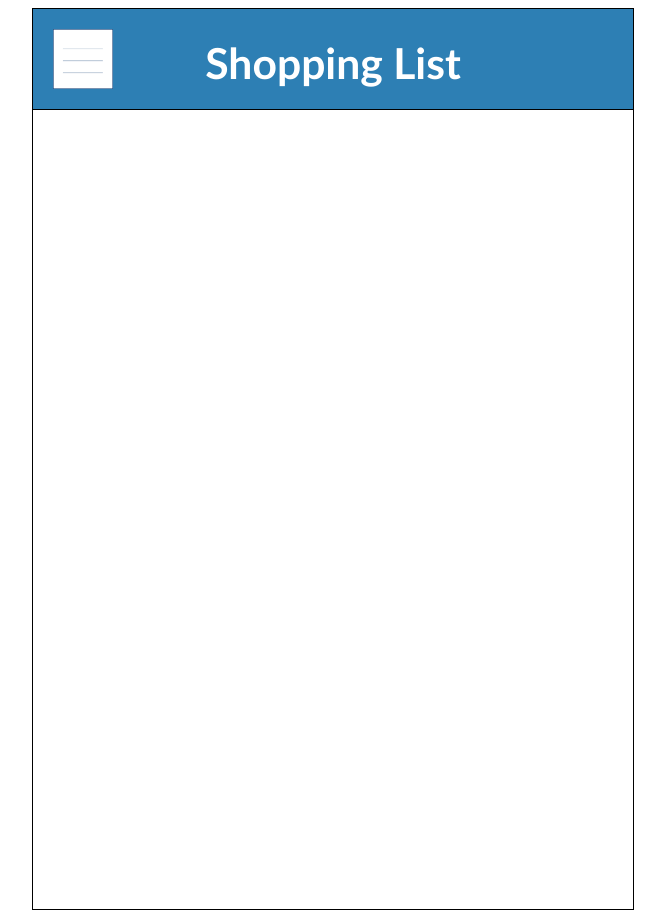
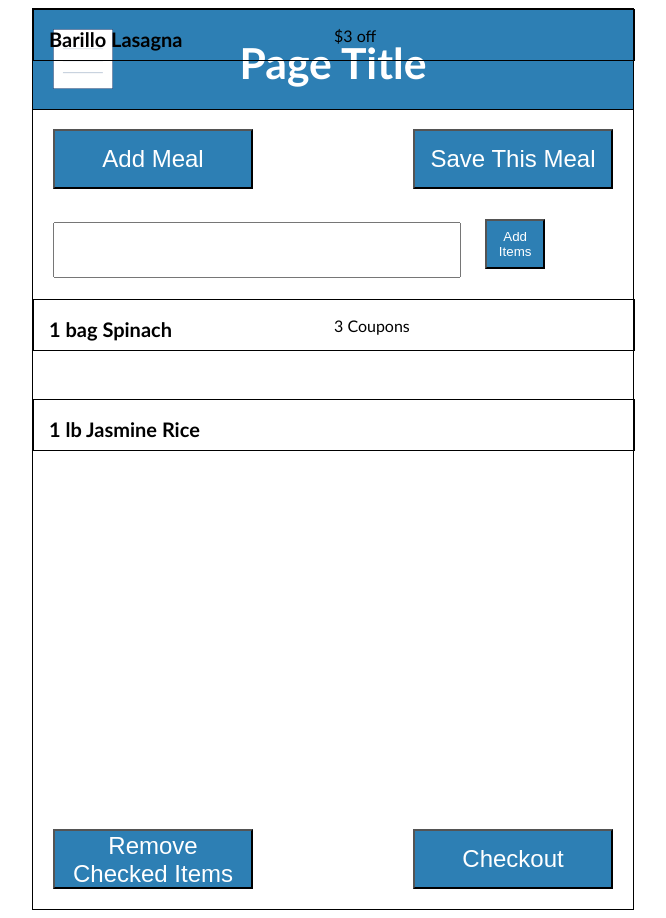
Before and after one commit to rachelboy/HFID-website, a PHP site: page /prototype/shopping_list.html in a window 1280 px wide. Shown: the whole page, without its empty margins (307-973 px from the left). Run offline with PHP 8.4, Linux system fonts and the light colour scheme.

Commit message:
Adding shopping list

```diff
--- a/prototype/css/main.css
+++ b/prototype/css/main.css
@@ -266,3 +266,100 @@ button, select{
     top: 420px;
     right: 15px;
 }
+
+
+
+
+
+
+
+.listItem{
+    position: absolute;
+    width: 600px;
+    height: 50px;
+    border: .5px solid black;
+}
+
+
+.listItem h2{
+    font-size: 15pt;
+    text-indent: 15px;
+}
+
+.listItem .coupons{
+    position: absolute;
+    left: 300px;
+    top: 0px;
+    font-size: 12pt;
+}
+
+.listItem input[type=image]{
+    height: 15px;
+    width: 30px;
+}
+
+#listItem_one{
+    left: 0px;
+    top: 290px;
+}
+
+#listItem_two input[type=image]{
+    position:absolute;
+    left: 0px;
+    top: 340px;
+}
+
+#listItem_three{
+    left: 0px;
+    top: 390px;
+}
+
+#listItem_four{
+    left: 0px;
+    top: 440px;
+}
+
+#listItem_five{
+    left: 0px;
+    top: 490px;
+}
+
+#listItem_six{
+    left: 0px;
+    top: 540px;
+}
+
+#listItem_seven{
+    left: 0px;
+    top: 590px;
+}
+
+#listItem_eight{
+    left: 0px;
+    top: 640px;
+}
+
+#listItem_nine{
+    left: 0px;
+    top: 690px;
+}
+
+#listItem_ten{
+    left: 0px;
+    top: 740px;
+}
+
+#listItem_eleven{
+    left: 0px;
+    top: 790px;
+}
+
+#listItem_twelve{
+    left: 0px;
+    top: 840px;
+}
+
+#listItem_thirteen{
+    left: 0px;
+    top: 890px;
+}
--- a/prototype/shopping_list.html
+++ b/prototype/shopping_list.html
@@ -26,17 +26,55 @@
               </label>
           </li>
           <li><a href="shopping_list.html">Shopping List</a></li>
-          <li><a href="shopping_list.html">Cookbook</a></li>
-          <li><a href="shopping_list.html">Preferences</a></li>
+          <li><a href="cookbook.html">Cookbook</a></li>
+          <li><a href="preferences.html">Preferences</a></li>
         <ul>
       </div>
 
-       <h1>Shopping List</h1>
+       <h1>Page Title</h1>
     </div>
 
 
-    <div id="listItem">
-      <h3>Spinach</h3>
+    <div id= "top_button_one">
+    <a href="cookbook.html"><button>Add Meal</button></a>
+    </div>
+
+    <div id= "top_button_two">
+    <a href="save.html"><button>Save This Meal</button></a>
+    </div>
+
+    <div id= "bottom_button_one">
+    <a href="add_recipe.html"><button>Remove Checked Items</button></a>
+    </div>
+
+    <div id= "bottom_button_two">
+    <a href="coupons.html"><button>Checkout</button></a>
+    </div>
+
+    <form id="form" action="">
+    <input type="text" name="query" id="query"/>
+    <button type="button" onclick="search()">Add Items</button>
+    </form>
+
+
+
+
+    <div class="listItem" id="listItem_one">
+    <h2>1 bag Spinach</h2>
+    <p class="coupons">3 Coupons</p>
+<!    <input type="image" id="ingredientimage2" src="images/threecircles.png" alt="add" onclick="add(id)">
+    </div>
+
+    <div class="listItem" id="listItem_two">
+    <h2>Barillo Lasagna</h2>
+    <p class="coupons">$3 off</p>
+<!    <input type="image" id="listImage_2" src="images/threecircles.png" alt="add" onclick="add(id)">
+    </div>
+
+    <div class="listItem" id="listItem_three">
+    <h2>1 lb Jasmine Rice</h2>
+    <p class="coupons"></p>
+<!    <input type="image" id="ingredientimage2" src="images/threecircles.png" alt="add" onclick="add(id)">
     </div>
 
 
```
Also changed, not shown: prototype/preferences.html (+14 -15 lines), prototype/images/onecircle.png (added), prototype/images/threecircles.png (added).
